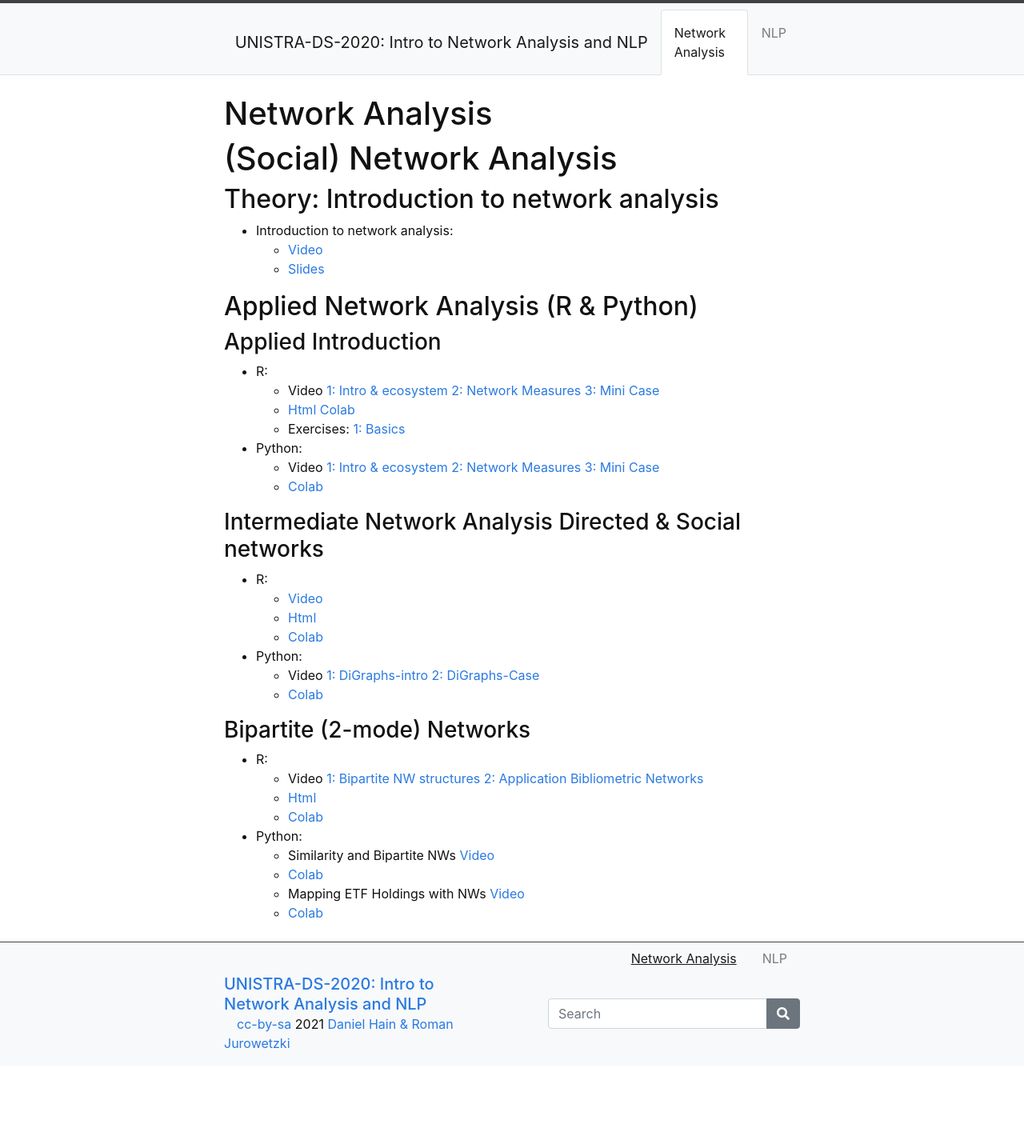
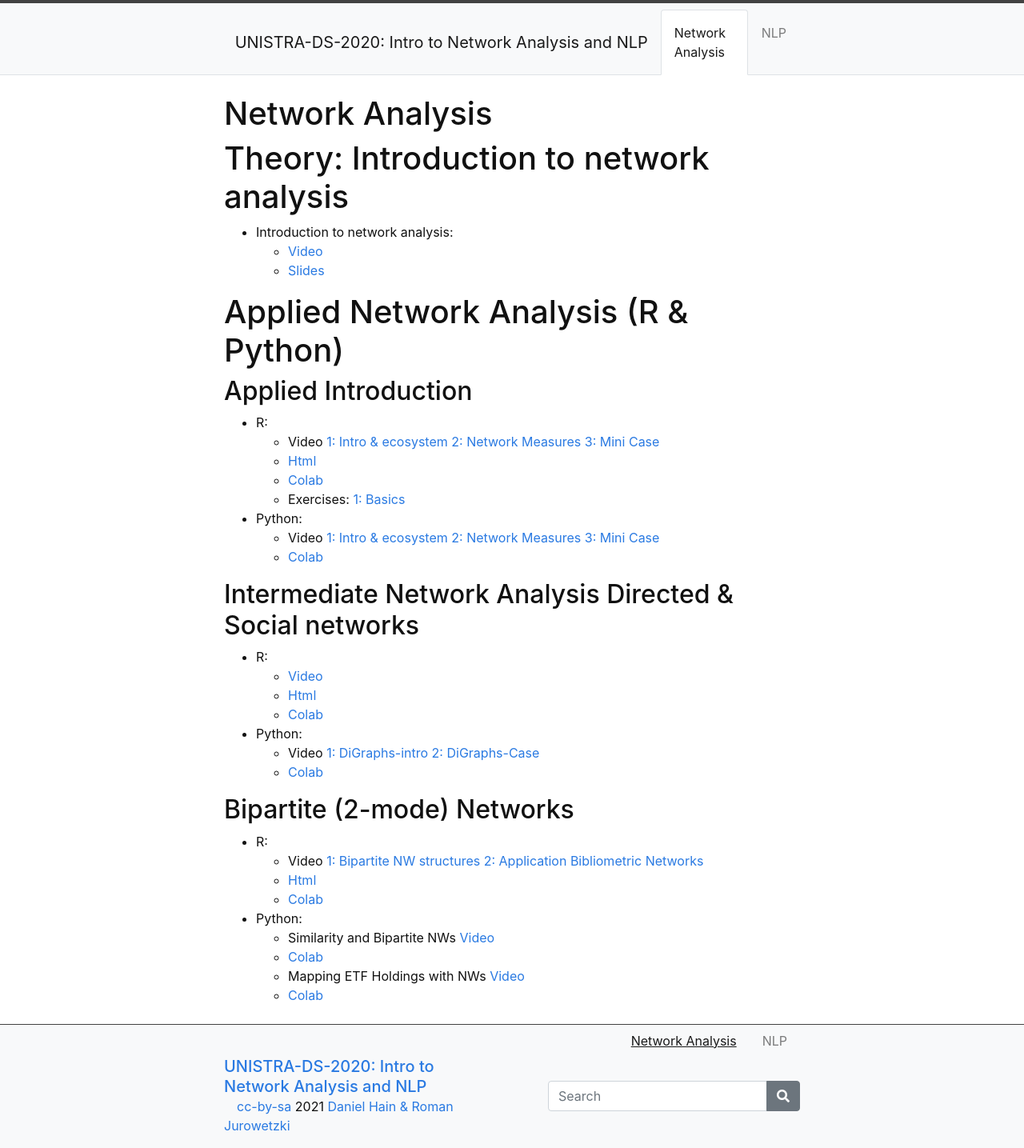
Before and after one commit to SDS-AAU/UNISTRA-DS-2020, a Jekyll site: the page built from content/0-networks.md, in a window 1280 px wide. Shown: the whole page at 80% size. Built offline with Jekyll 4.4.1, drawn with Linux system fonts in a browser that asks for light colours; before the commit the page ends 1332 px from its top, so only the background shows below that.

Commit message:
Update 0-networks.md

```diff
--- a/content/0-networks.md
+++ b/content/0-networks.md
@@ -3,29 +3,30 @@ title: Network Analysis
 nav: Network Analysis
 ---
 
-# (Social) Network Analysis
 
 
-## Theory: Introduction to network analysis
+
+# Theory: Introduction to network analysis
 
 * Introduction to network analysis:
    * [Video](https://www.loom.com/share/307f388fbb3d4e73919250aa6eb535f0)
    * [Slides](https://sds-aau.github.io/SDS-master/M2/notebooks/network_analysis_theory.html)
 
-## Applied Network Analysis (R & Python)
+# Applied Network Analysis (R & Python)
 
-### Applied Introduction
+## Applied Introduction
 
 * R:
    * Video [1: Intro & ecosystem](https://www.loom.com/share/abe75a61d7374ae99f946e1a5829430e) [2: Network Measures](https://www.loom.com/share/981c493c990c46f591f465455a0d5bba) [3: Mini Case](https://www.loom.com/share/9fc0c009945c4fb0b3aaa0be77f52707)
-   * [Html](https://sds-aau.github.io/SDS-master/M2/notebooks/network_analysis_application.nb.html) [Colab](https://colab.research.google.com/github/SDS-AAU/SDS-master/blob/master/M2/notebooks/network_analysis_application.ipynb)
+   * [Html](https://sds-aau.github.io/SDS-master/M2/notebooks/network_analysis_application.nb.html)
+   * [Colab](https://colab.research.google.com/github/SDS-AAU/SDS-master/blob/master/M2/notebooks/network_analysis_application.ipynb)
    * Exercises: [1: Basics](https://colab.research.google.com/github/SDS-AAU/SDS-master/blob/master/M2/exercises/network_analysis_application_ex1.ipynb)
 
 * Python:
    * Video [1: Intro & ecosystem](https://www.loom.com/share/e2a1e501c1474b70aaa64bad5257d635)  [2: Network Measures](https://www.loom.com/share/3556014c3e2b4fd39d675e05258f5041) [3: Mini Case](https://www.loom.com/share/75ed0b7f781a447991f28149bbe54c04)
    * [Colab](https://github.com/SDS-AAU/SDS-master/blob/master/M2/notebooks/M2_Networks_hands_on_in_python.ipynb)
 
-### Intermediate Network Analysis Directed & Social networks
+## Intermediate Network Analysis Directed & Social networks
 
 * R:
    * [Video](https://www.loom.com/share/1f905b64ba014819a0c0b45c0757f92c)
@@ -36,7 +37,7 @@ nav: Network Analysis
    * Video [1: DiGraphs-intro](https://www.loom.com/share/6a8c8d5d6b8e4e989356b5ca4fa47035?sharedAppSource=personal_library)  [2: DiGraphs-Case](https://www.loom.com/share/fb7a9e91d67e487094b390c9b509737c?sharedAppSource=personal_library)
    * [Colab](https://github.com/SDS-AAU/SDS-master/blob/master/M2/notebooks/M2_Directed_Networks_hands_on_Python.ipynb)
 
-### Bipartite (2-mode) Networks
+## Bipartite (2-mode) Networks
 
 * R:
    * Video [1: Bipartite NW structures](https://www.loom.com/share/7668a71c95f941a1a17148e45ba83689) [2: Application Bibliometric Networks](https://www.loom.com/share/2fdf16a87a9d4eac81d50cef0b55ae3b)
```
